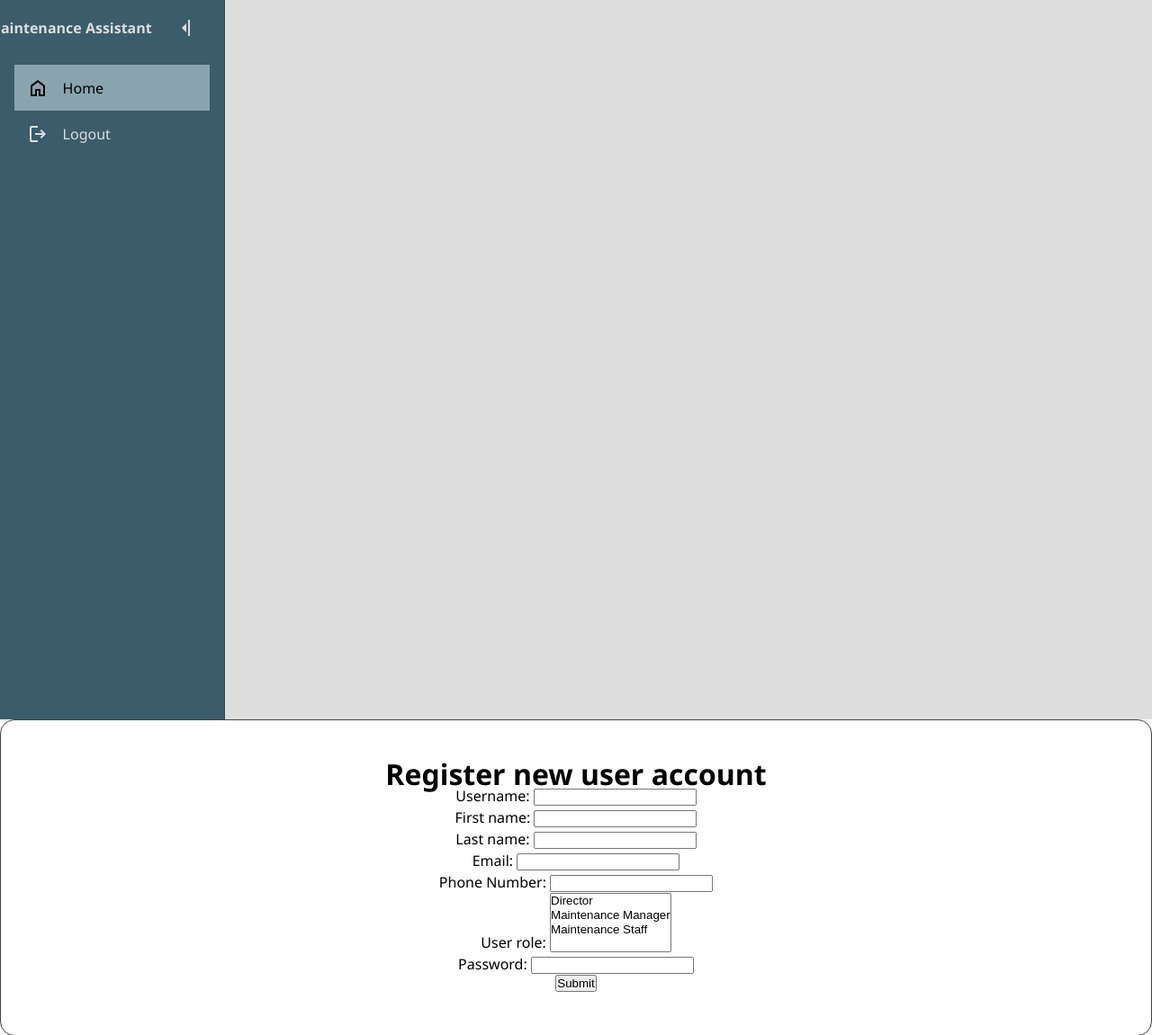
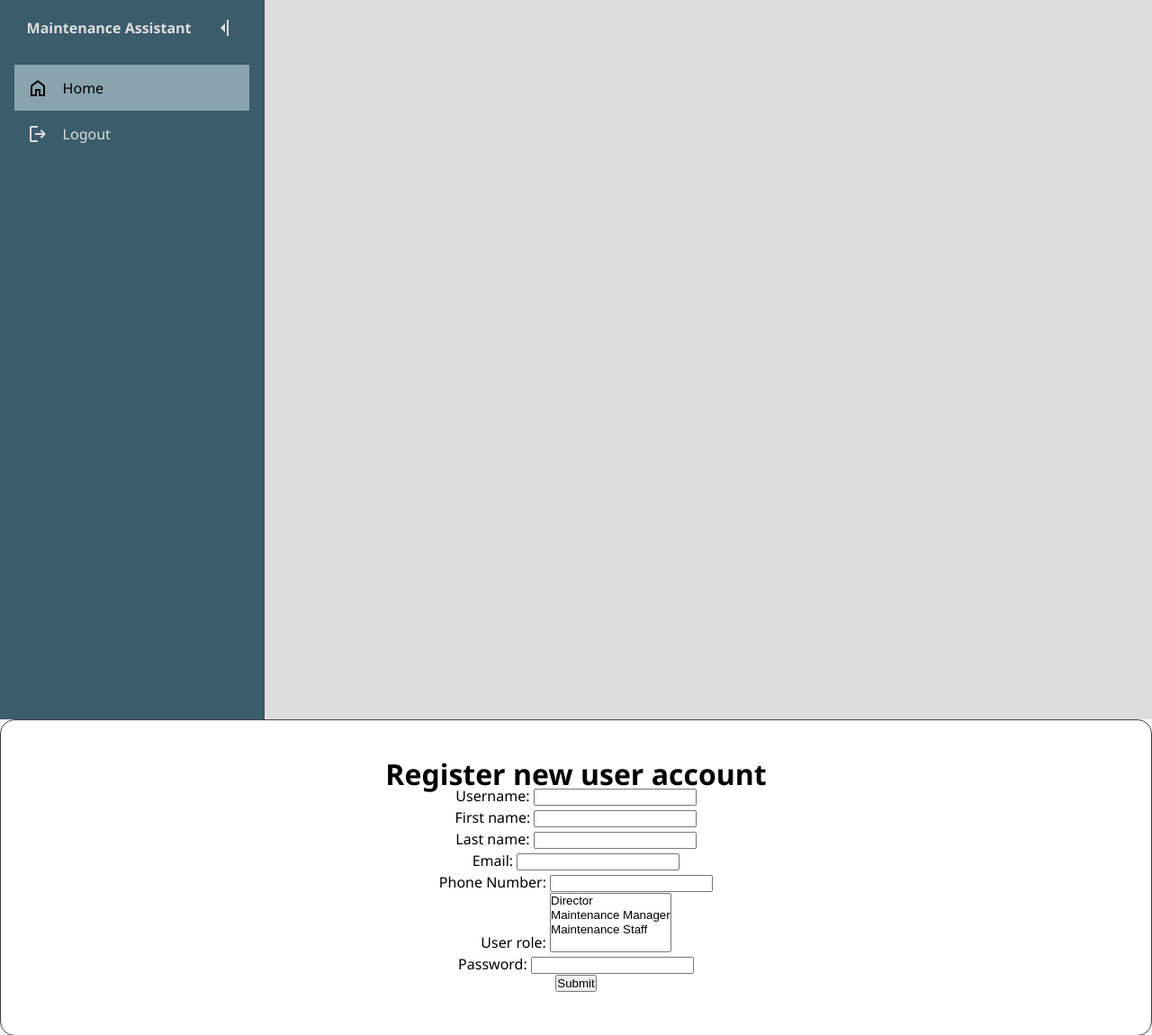
Before and after one commit to Str-Josh/MaintenanceAssistant, a Flask app: page /register in a window 1280 px wide. Shown: the top 1151 px of the page at 90% size. Run offline with Flask 3, Linux system fonts and the light colour scheme.

Commit message:
adjusting sidebar

```diff
--- a/static/layouts/navigation_bar_styles.css
+++ b/static/layouts/navigation_bar_styles.css
@@ -31,6 +31,7 @@ html{
     line-height: 1.5rem;
 }
 header.navbar {
+    padding: 0;
     min-height: 100vh;
     min-height: 100dvh;
     background-color: var(--base-clr);
@@ -41,7 +42,7 @@ header.navbar {
 header.navbar #sidebar{
     box-sizing: border-box;
     height: 100vh;
-    width: 250px;
+    width: max-content;
     padding: 5px 1em;
     background-color: var(--sidebar-clr);
     border-right: 1px solid var(--line-clr);
```
